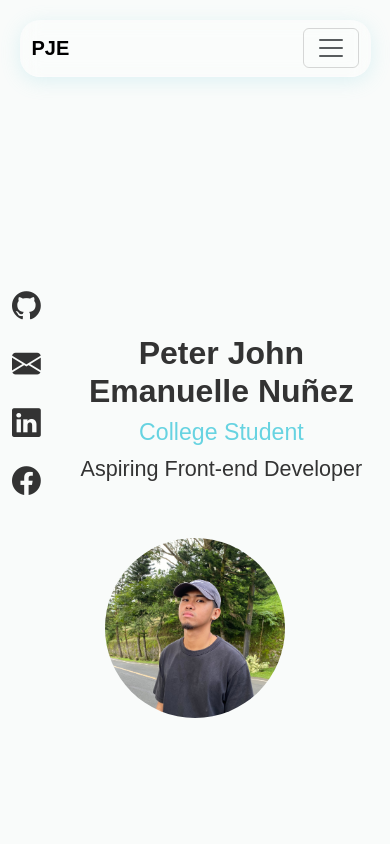
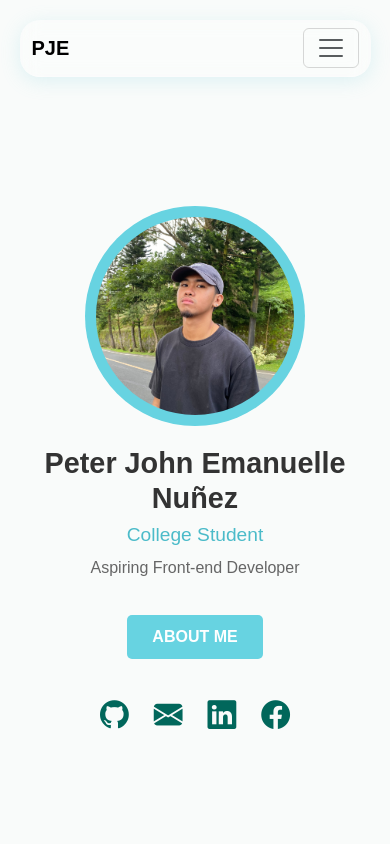
Before and after one commit to peterjohnemn/peterjohnemn.github.io, a plain HTML site: page index.html in a window 390 px wide. Shown: the top 844 px of the page. Drawn offline with nearby package versions, Linux system fonts and the light colour scheme.

Commit message:
added about me button, edited css, edited mobile view

```diff
--- a/index.html
+++ b/index.html
@@ -38,41 +38,43 @@
   </nav>
 
   <section id="home" class="hero-section d-flex align-items-center justify-content-center">
-    <div class="container d-flex align-items-center justify-content-between flex-wrap">
-      <div class="hero-text d-flex align-items-center">
-        <div class="social-icons d-flex flex-column me-4">
-          <a href="https://github.com/peterjohnemn" target="_blank"><i class="bi bi-github"></i></a>
-          <a href="mailto:nunezpeter22@gmail.com" target="_blank"><i class="bi bi-envelope-fill"></i></a>
-          <a href="https://www.linkedin.com/in/peter-nu%C3%B1ez-75275132a/" target="_blank"><i
-              class="bi bi-linkedin"></i></a>
-          <a href="https://www.facebook.com/peterjohnemn" target="_blank"><i class="bi bi-facebook"></i></a>
-        </div>
+    <div class="container hero-content">
 
-        <div>
-          <h1><strong>Peter John Emanuelle Nuñez</strong></h1>
-          <h3>College Student</h3>
-          <h4>Aspiring Front-end Developer</h4>
+      <div class="hero-text">
+        <h1>Peter John Emanuelle Nuñez</h1>
+        <h3>College Student</h3>
+        <p>Aspiring Front-end Developer</p>
+        <a href="#about" class="btn-teal">ABOUT ME</a>
+      </div>
+
+      <div class="hero-image">
+        <div class="image-bg">
+          <img src="image/main.jpg" alt="Peter" class="rounded-image">
         </div>
       </div>
 
-      <div class="hero-image">
-        <img src="image/main.jpg" alt="Peter" class="rounded-image">
+      <div class="social-icons d-flex flex-column align-items-center">
+        <a href="https://github.com/peterjohnemn" target="_blank"><i class="bi bi-github"></i></a>
+        <a href="mailto:nunezpeter22@gmail.com" target="_blank"><i class="bi bi-envelope-fill"></i></a>
+        <a href="https://www.linkedin.com/in/peter-nu%C3%B1ez-75275132a/" target="_blank"><i
+            class="bi bi-linkedin"></i></a>
+        <a href="https://www.facebook.com/peterjohnemn" target="_blank"><i class="bi bi-facebook"></i></a>
       </div>
     </div>
   </section>
 
-  <section id="about" class="about-section py-5">
+  <section id="about" class="about-section text-center py-5">
     <div class="container">
       <h2 class="text-center fw-bold mb-4">About Me</h2>
       <div class="row justify-content-center">
         <div class="col-md-8">
-          <p class="lead text-center text-muted">
+          <p class="lead text-center">
             Hello! I’m <strong>Peter John Emanuelle Nuñez</strong>, a college student passionate about front-end web
             development.
             I love building responsive and user-friendly websites that bring ideas to life through design and
             functionality.
           </p>
-          <p class="text-center text-muted">
+          <p class="text-center">
             My goal is to grow as a front-end developer while learning modern web technologies.
             Beyond coding, I enjoy exploring creative designs and improving my UI/UX skills to deliver meaningful
             digital experiences.
--- a/style.css
+++ b/style.css
@@ -1,8 +1,13 @@
 body {
-    padding-top: 80px;
+    padding-top: 0;
     background-color: #f9fbfa;
     font-family: "Poppins", sans-serif;
     color: #333;
+}
+
+html {
+    scroll-behavior: smooth;
+    scroll-padding-top: 120px;
 }
 
 .glass-navbar {
@@ -44,18 +49,29 @@ body {
 }
 
 .hero-section {
-    padding: 120px 0;
     min-height: 100vh;
     display: flex;
     align-items: center;
     justify-content: center;
+    padding-top: 100px;
+    position: relative;
 }
 
-.hero-section .container {
+.hero-content {
     display: flex;
     align-items: center;
-    justify-content: space-between;
-    flex-wrap: wrap;
+    justify-content: center;
+    gap: 80px;
+    flex-direction: row;
+    flex-wrap: nowrap;
+    text-align: left;
+}
+
+.hero-text {
+    flex: 1;
+    display: flex;
+    flex-direction: column;
+    align-items: flex-start;
 }
 
 .hero-text h1 {
@@ -65,7 +81,7 @@ body {
 }
 
 .hero-text h3 {
-    color: #67d3e1;
+    color: #4bbbc9;
     margin-bottom: 10px;
 }
 
@@ -76,7 +92,7 @@ body {
 }
 
 .image-bg {
-    background-color: #b7ddd8;
+    background-color: #67d3e1;
     width: 320px;
     height: 320px;
     border-radius: 50%;
@@ -84,6 +100,7 @@ body {
     align-items: center;
     justify-content: center;
     flex-shrink: 0;
+    overflow: hidden;
 }
 
 .rounded-image {
@@ -95,28 +112,28 @@ body {
     display: block;
 }
 
-@media (max-width: 992px) {
-    .hero-section .container {
-        flex-direction: column;
-        text-align: center;
-    }
+.social-icons {
+    position: fixed;
+    left: 30px;
+    top: 50%;
+    transform: translateY(-50%);
+    display: flex;
+    flex-direction: column;
+    align-items: center;
+    gap: 15px;
+    z-index: 1000;
+}
 
-    .social-icons {
-        flex-direction: row;
-        justify-content: center;
-        margin-bottom: 20px;
-    }
+.social-icons a {
+    color: #01675b;
+    font-size: 1.8rem;
+    transition: color 0.3s ease, transform 0.3s ease;
+    text-decoration: none;
+}
 
-    .image-bg {
-        width: 220px;
-        height: 220px;
-        margin-top: 30px;
-    }
-
-    .rounded-image {
-        width: 180px;
-        height: 180px;
-    }
+.social-icons a:hover {
+    color: #4bbbc9;
+    transform: scale(1.2);
 }
 
 .projects-section {
@@ -154,41 +171,6 @@ body {
     object-fit: cover;
 }
 
-.btn-teal {
-    background-color: #4db6ac;
-    border: none;
-    color: #fff;
-    transition: background-color 0.3s ease;
-}
-
-.btn-teal:hover {
-    background-color: #00695c;
-}
-
-html {
-    scroll-behavior: smooth;
-}
-
-.social-icons {
-    display: flex;
-    flex-direction: column;
-    align-items: center;
-    margin-right: 20px;
-}
-
-.social-icons a {
-    font-size: 1.8rem;
-    color: #333;
-    margin-bottom: 15px;
-    transition: color 0.3s ease, transform 0.3s ease;
-    text-decoration: none;
-}
-
-.social-icons a:hover {
-    color: #000;
-    transform: scale(1.2);
-}
-
 .about-section {
     background: rgba(255, 255, 255, 0.25);
     backdrop-filter: blur(10px) brightness(100%);
@@ -207,18 +189,93 @@ html {
 }
 
 .about-section p {
-    color: #000000;
-    line-height: 1.7;
+    color: #000;
+    line-height: 1.8;
+    text-align: justify;
+    text-justify: inter-word;
+    font-size: 1rem;
+}
+
+.about-section p strong {
+    color: #01675b;
+    font-weight: 600;
 }
 
 .btn-teal {
     background-color: #67d3e1;
     color: #fff;
     border: none;
-    transition: background-color 0.3s ease;
+    padding: 10px 25px;
+    border-radius: 5px;
+    font-weight: 600;
+    text-transform: uppercase;
+    transition: all 0.3s ease;
+    text-decoration: none;
+    display: inline-block;
 }
 
 .btn-teal:hover {
     background-color: #4bbbc9;
     color: #fff;
 }
+
+@media (max-width: 992px) {
+    .hero-content {
+        flex-direction: column;
+        align-items: center;
+        text-align: center;
+        gap: 20px;
+    }
+
+    .hero-image {
+        order: 1;
+        display: flex;
+        justify-content: center;
+        align-items: center;
+    }
+
+    .hero-text {
+        order: 2;
+        align-items: center;
+    }
+
+    .social-icons {
+        order: 3;
+        position: relative !important;
+        left: auto !important;
+        top: auto !important;
+        transform: none !important;
+        flex-direction: row !important;
+        justify-content: center;
+        align-items: center;
+        margin-top: 15px;
+        gap: 25px;
+    }
+
+    .hero-text .btn-teal {
+        margin-top: 20px;
+        align-self: center;
+    }
+
+    .hero-text h1 {
+        font-size: 1.8rem;
+    }
+
+    .hero-text h3 {
+        font-size: 1.2rem;
+    }
+
+    .hero-text p {
+        font-size: 1rem;
+    }
+
+    .image-bg {
+        width: 220px;
+        height: 220px;
+    }
+
+    .rounded-image {
+        width: 90%;
+        height: 90%;
+    }
+}
```
